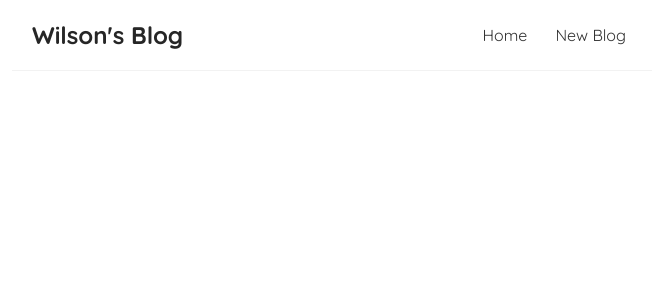
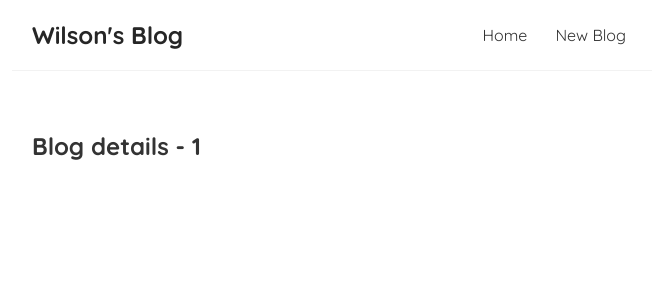
Before and after one commit to wingsown/blog, a React (Create React App) app: page /blogs/1 in a window 1280 px wide. Shown: the top 300 px of the page, without its empty margins (308-964 px from the left). Built offline with nearby package versions, Linux system fonts and the light colour scheme.

Commit message:
Route params

```diff
--- a/src/App.js
+++ b/src/App.js
@@ -2,6 +2,7 @@
 import Home from './Home';
 import { BrowserRouter as Router, Route, Switch } from 'react-router-dom';
 import Create from './Create';
+import BlogDetails from './BlogDetails';
 
 function App() {
   return (
@@ -16,6 +17,9 @@
               <Route path="/create">
                 <Create/>
               </Route>
+              <Route path="/blogs/:id">
+                <BlogDetails/>
+              </Route>
             </Switch>
         </div>
       </div>
--- a/src/BlogDetails.js
+++ b/src/BlogDetails.js
@@ -1,7 +1,12 @@
+import { useParams } from "react-router";
+
 const BlogDetails = () => {
+    const { id } = useParams();
+
+
     return (
         <div className="blog-details">
-            <h2>Blog details</h2>
+            <h2>Blog details - { id }</h2>
         </div>
     );
 }
--- a/src/BlogList.js
+++ b/src/BlogList.js
@@ -1,3 +1,5 @@
+import { Link } from "react-router-dom";
+
 const BlogList = ({blogs, title}) => {
 
     return (
@@ -5,8 +7,10 @@
              <h2>{ title }</h2>
             {blogs.map((blog) => (
                 <div className="blog-preview" key={blog.id}>
-                    <h2>{ blog.title }</h2>
-                    <p>Written by: {blog.author}</p>
+                    <Link to={`/blogs/${blog.id}`}>
+                        <h2>{ blog.title }</h2>
+                        <p>Written by: {blog.author}</p>
+                    </Link>
                 </div>
             ))}
         </div>
```
